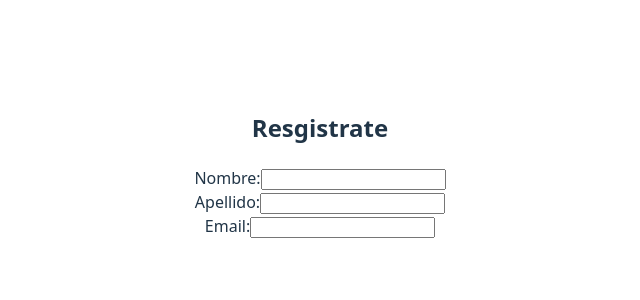
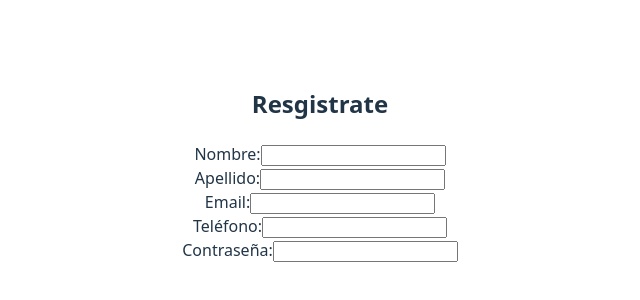
Before and after one commit to martonOlaizola/TP-Modulo1, a React (Vite) app: page / in a window 1280 px wide. Shown: the part 236-536 px from the top of the page, without its empty margins (320-960 px from the left). Built offline with nearby package versions, Linux system fonts and the light colour scheme.

Commit message:
Agrego campos teléfono y contrsaseña

```diff
--- a/src/App.jsx
+++ b/src/App.jsx
@@ -20,6 +20,17 @@ function App() {
           <label htmlFor="email">Email:</label>
           <input type="email" id="email"/>
         </div>
+
+        <div className='CampoForm'>
+          <label htmlFor="telefono">Teléfono:</label>
+          <input type="tel" id="telefono"/>
+        </div>
+
+        <div className='CampoForm'>
+          <label htmlFor="password">Contraseña:</label>
+          <input type="password" id="password"/>
+        </div>
+
       </form>
     </div>
   )
```
